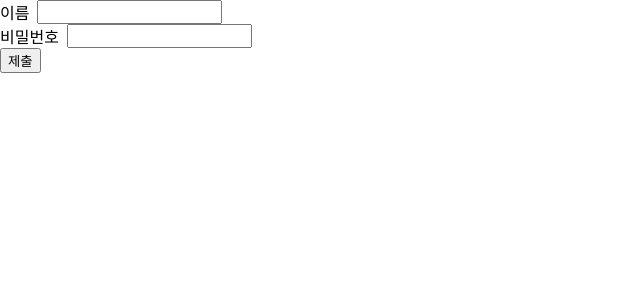
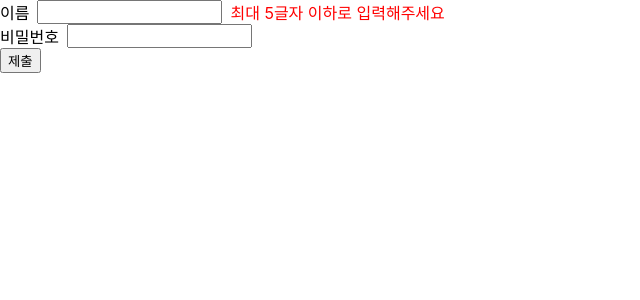
Before and after one commit to Kyoorim/form-practice, a React (Vite) app: page /join in a window 1280 px wide. Both pictures are taken after typing "Sample", "Sample123" into the empty fields and a click on the button "제출". Shown: the top 300 px of the page, without its empty margins (0-640 px from the left). Built offline with nearby package versions, Linux system fonts and the light colour scheme.

Commit message:
타이핑할때 에러메세지 동시에 띄우기 작업 중

```diff
--- a/src/components/TextField.tsx
+++ b/src/components/TextField.tsx
@@ -3,11 +3,15 @@ import { InputProps } from "../types/InputProps";
 import useInput from "../hooks/useInput";
 
 export const min = (length: number) => (value: string | number) => {
-  return String(value).length >= length;
+  if (String(value).length < length)
+    return `최소 ${length}글자 이상 입력해주세요`;
+  else undefined;
 };
 
 export const max = (length: number) => (value: string | number) => {
-  return String(value).length <= length;
+  if (String(value).length > length)
+    return `최대 ${length}글자 이하로 입력해주세요`;
+  else return undefined;
 };
 
 const TextField: FunctionComponent<InputProps> = ({
@@ -18,6 +22,11 @@ const TextField: FunctionComponent<InputProps> = ({
   validate,
 }) => {
   const { value, onChange, error } = useInput({ source, validate });
+
+  const errorMessage = {
+    name: `${validate[0](value) || ""}${validate[1](value) || ""}`,
+    password: `${validate[0](value) || ""}${validate[1](value) || ""}`,
+  };
 
   console.log(error);
   return (
@@ -31,6 +40,7 @@ const TextField: FunctionComponent<InputProps> = ({
           type={type}
           placeholder={placeholder}
         />
+        {error && <span style={{ color: "red" }}>{errorMessage[source]}</span>}
       </div>
     </div>
   );
--- a/src/containers/UserInfoForm.tsx
+++ b/src/containers/UserInfoForm.tsx
@@ -4,9 +4,9 @@ import TextField, { min, max } from "../components/TextField";
 function UserInfoForm(): JSX.Element {
   return (
     <SimpleForm>
-      <TextField validate={[min(3), max(3)]} source={"name"} label={"이름"} />
+      <TextField validate={[min(3), max(5)]} source={"name"} label={"이름"} />
       <TextField
-        validate={[min(3), max(3)]}
+        validate={[min(6), max(10)]}
         type="password"
         source={"password"}
         label={"비밀번호"}
--- a/src/types/InputProps.ts
+++ b/src/types/InputProps.ts
@@ -5,5 +5,5 @@ export interface InputProps {
   label: string;
   placeholder?: string;
   type?: HTMLInputTypeAttribute;
-  validate: ((value: string | number) => boolean)[];
+  validate: ((value: string | number) => string | undefined)[];
 }
```
